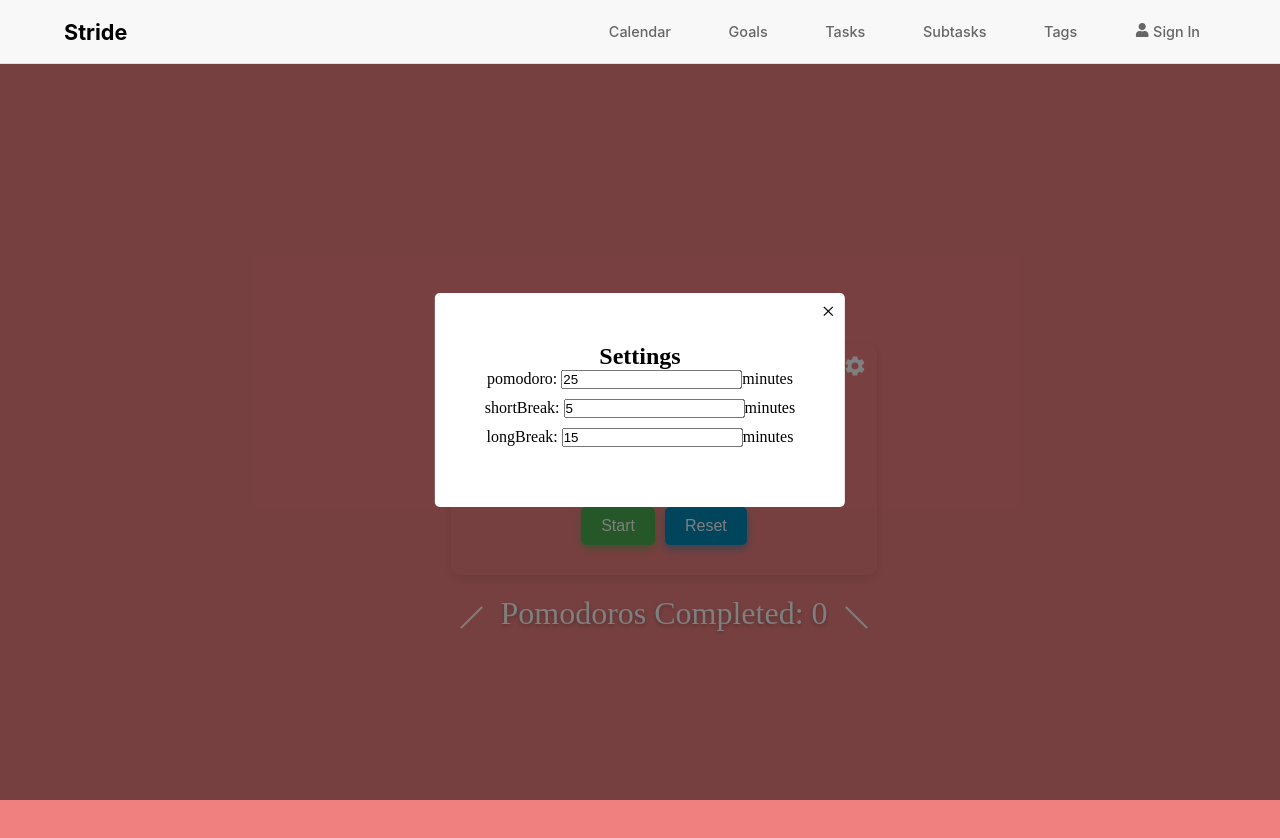
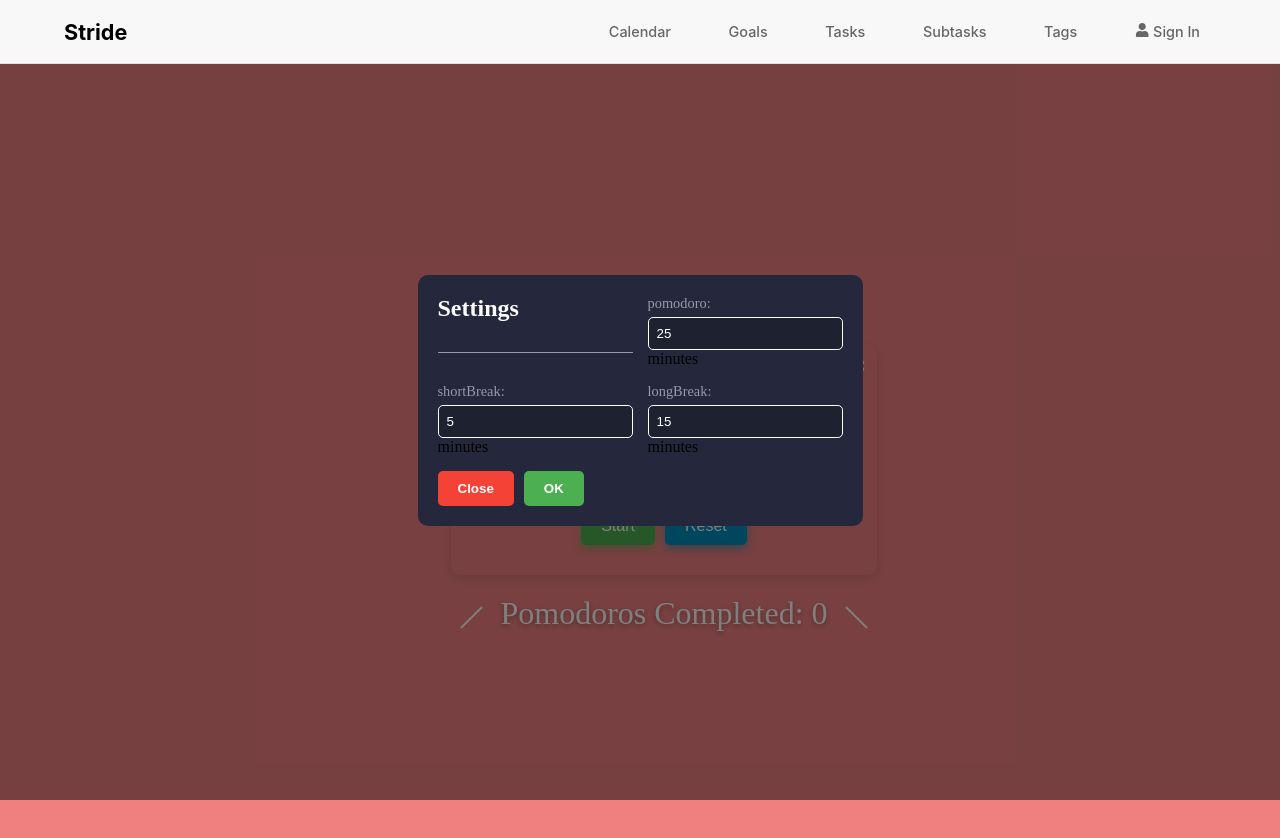
Before and after one commit to manoj633/stride, a React (Vite) app in the folder frontend/: page /pomodoro in a window 1280 px wide. Both pictures are taken after a click on the element 855 px from the left and 368 px from the top of the page. Shown: the top 838 px of the page. Built offline with nearby package versions, Linux system fonts and the light colour scheme.

Commit message:
Instantly reflect timer on the card

```diff
--- a/frontend/src/components/Pomodoro/TimerCard.css
+++ b/frontend/src/components/Pomodoro/TimerCard.css
@@ -13,7 +13,9 @@
     box-shadow: 0px 4px 8px rgba(0, 0, 0, 0.1);
     padding: 30px;
     text-align: center;
-    transition: background-color 0.3s ease, transform 0.5s ease;
+    transition:
+        background-color 0.3s ease,
+        transform 0.5s ease;
     transform-style: preserve-3d;
 }
 
@@ -53,7 +55,6 @@
     transition: all 0.3s ease;
 }
 
-
 .timer-card__button.active {
     font-weight: bold;
     text-decoration: underline;
@@ -76,15 +77,22 @@
 }
 
 .settings-modal {
-    position: absolute;
-    top: 50%;
-    left: 50%;
-    transform: translate(-50%, -50%);
-    background-color: white;
-    padding: 30px;
-    border-radius: 5px;
+    background-color: #25273c;
+    /* Dark gray background */
+    border-radius: 10px;
+    padding: 20px;
     outline: none;
-    /* Remove default modal outline */
+}
+
+.settings-modal h2 {
+    color: white;
+    font-weight: bold;
+    font-size: 1.5rem;
+    /* Adjust as needed */
+    margin-bottom: 15px;
+    padding-bottom: 10px;
+    border-bottom: 1px solid #969aa8;
+    /* Light gray line */
 }
 
 .settings-modal-overlay {
@@ -100,14 +108,56 @@
 }
 
 .settings-content {
-    background-color: white;
-    padding: 20px;
-    border-radius: 5px;
-    text-align: center;
+    display: grid;
+    /* Use grid for layout */
+    grid-template-columns: 1fr 1fr;
+    /* Two equal columns */
+    gap: 15px;
 }
 
 .setting-item {
-    margin-bottom: 10px;
+    display: flex;
+    flex-direction: column;
+}
+
+.setting-item label {
+    color: #969aa8;
+    font-size: 0.9rem;
+    margin-bottom: 5px;
+}
+
+.setting-item input[type="number"] {
+    background-color: #1e2130;
+    color: white;
+    border: 1px solid white;
+    border-radius: 5px;
+    padding: 8px;
+    -moz-appearance: textfield;
+}
+
+.setting-item input[type="number"]::-webkit-outer-spin-button,
+.setting-item input[type="number"]::-webkit-inner-spin-button {
+    -webkit-appearance: none;
+    margin: 0;
+}
+
+.settings-modal button {
+    padding: 10px 20px;
+    border: none;
+    border-radius: 5px;
+    cursor: pointer;
+    font-weight: bold;
+}
+
+.settings-modal .modal-buttons .ok-button {
+    background-color: #4caf50;
+    color: white;
+}
+
+.settings-modal .modal-buttons .cancel-button {
+    background-color: #f44336;
+    color: white;
+    margin-right: 10px;
 }
 
 .close-button {
--- a/frontend/src/components/Pomodoro/TimerCard.jsx
+++ b/frontend/src/components/Pomodoro/TimerCard.jsx
@@ -29,6 +29,10 @@ const TimerCard = ({ onPomodoroComplete }) => {
       ? parseInt(localStorage.getItem(TIMER_STATES.LONG_BREAK), 10)
       : 15,
   });
+
+  useEffect(() => {
+    setSecondsRemaining(customDurations[activeTimer] * 60);
+  }, [customDurations, activeTimer]);
 
   const handleTimerSelection = (timerType) => {
     setActiveTimer(timerType);
@@ -96,7 +100,7 @@ const TimerCard = ({ onPomodoroComplete }) => {
       .toString()
       .padStart(2, "0");
     const remainingSeconds = (seconds % 60).toString().padStart(2, "0");
-    return `${minutes}:${remainingSeconds}`; // Added missing template literal
+    return `${minutes}:${remainingSeconds}`;
   };
 
   Modal.setAppElement("#root");
@@ -125,6 +129,7 @@ const TimerCard = ({ onPomodoroComplete }) => {
                 <input
                   type="number"
                   id={`${timerType}-duration`}
+                  min="1"
                   value={customDurations[timerType]}
                   onChange={(e) =>
                     handleDurationChange(timerType, e.target.value)
@@ -133,6 +138,19 @@ const TimerCard = ({ onPomodoroComplete }) => {
                 <span>minutes</span>
               </div>
             ))}
+            <div className="modal-buttons">
+              <button
+                onClick={closeModal}
+                className="modal-button cancel-button"
+              >
+                {" "}
+                Close
+              </button>
+              <button onClick={closeModal} className="modal-button ok-button">
+                {" "}
+                OK
+              </button>
+            </div>
           </div>
         </Modal>
         <div className="timer-card__buttons">
```
